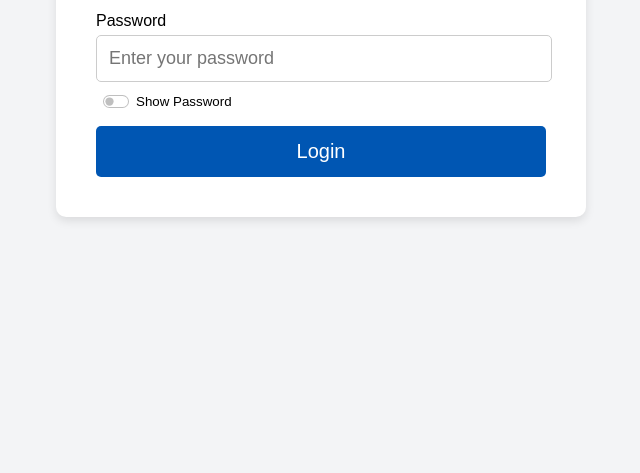
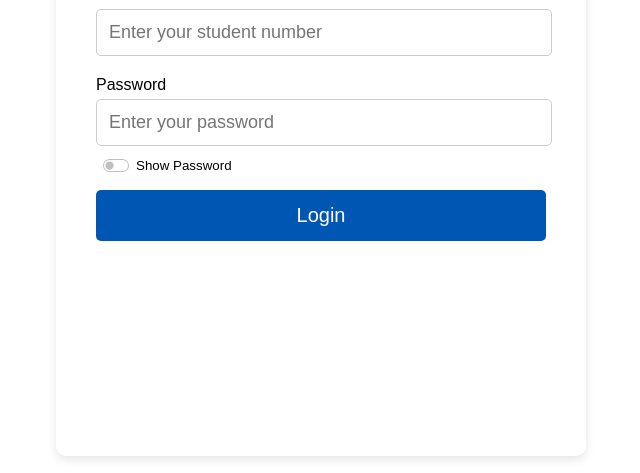
Before and after one commit to Revetsdev/ISATU-Student-Organization-Voting-System.github.io, a plain HTML site: page index.html in a window 1280 px wide. Shown: the part 343-816 px from the top of the page, without its empty margins (319-959 px from the left). Drawn offline with Linux system fonts and the light colour scheme.

Commit message:
style.css

```diff
--- a/style.css
+++ b/style.css
@@ -7,13 +7,35 @@ body {
     font-family: Arial, sans-serif;
 }
 .login-container {
-    margin-bottom: 12%;
     background: white;
     padding: 40px;
     border-radius: 10px;
     box-shadow: 0px 4px 10px rgba(0, 0, 0, 0.1);
     width: 450px;
 }
+
+/*Media Query for Mobile Devices*/
+@media only screen and (min-width:768px){
+    body {
+        display: flex;
+        justify-content: center;
+        align-items: center;
+        height: 100vh;
+        background-color: white;
+        font-family: Arial, sans-serif;
+    }
+    .login-container {
+        margin-top: 12%;
+        background: white;
+        padding: 40px;
+        border-radius: 10px;
+        box-shadow: 0px 4px 10px rgba(0, 0, 0, 0.1);
+        width: 450px;
+        height: 550px;
+    }
+}
+
+
 .header {
     display: flex;
     align-items: center;
```
